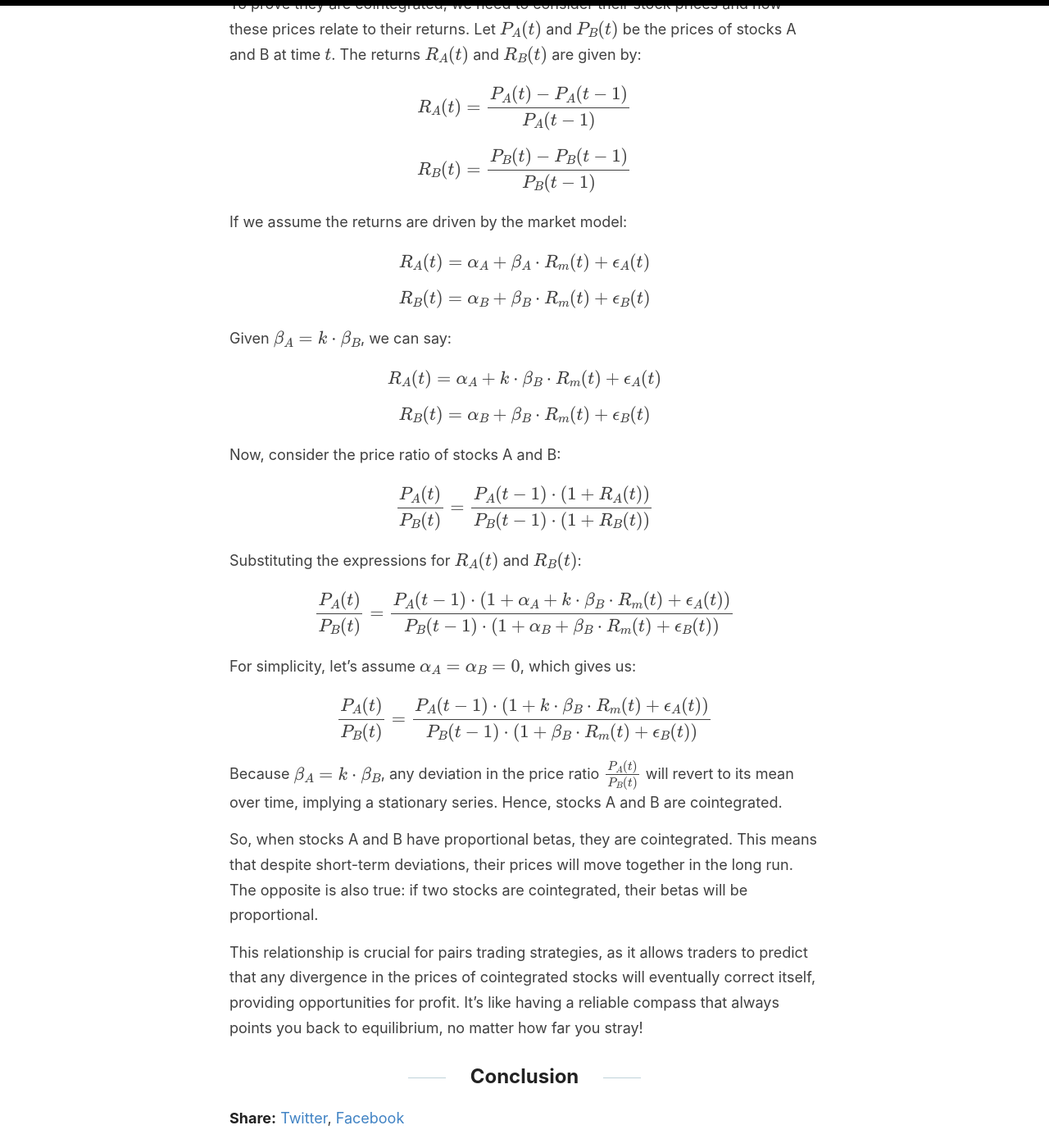
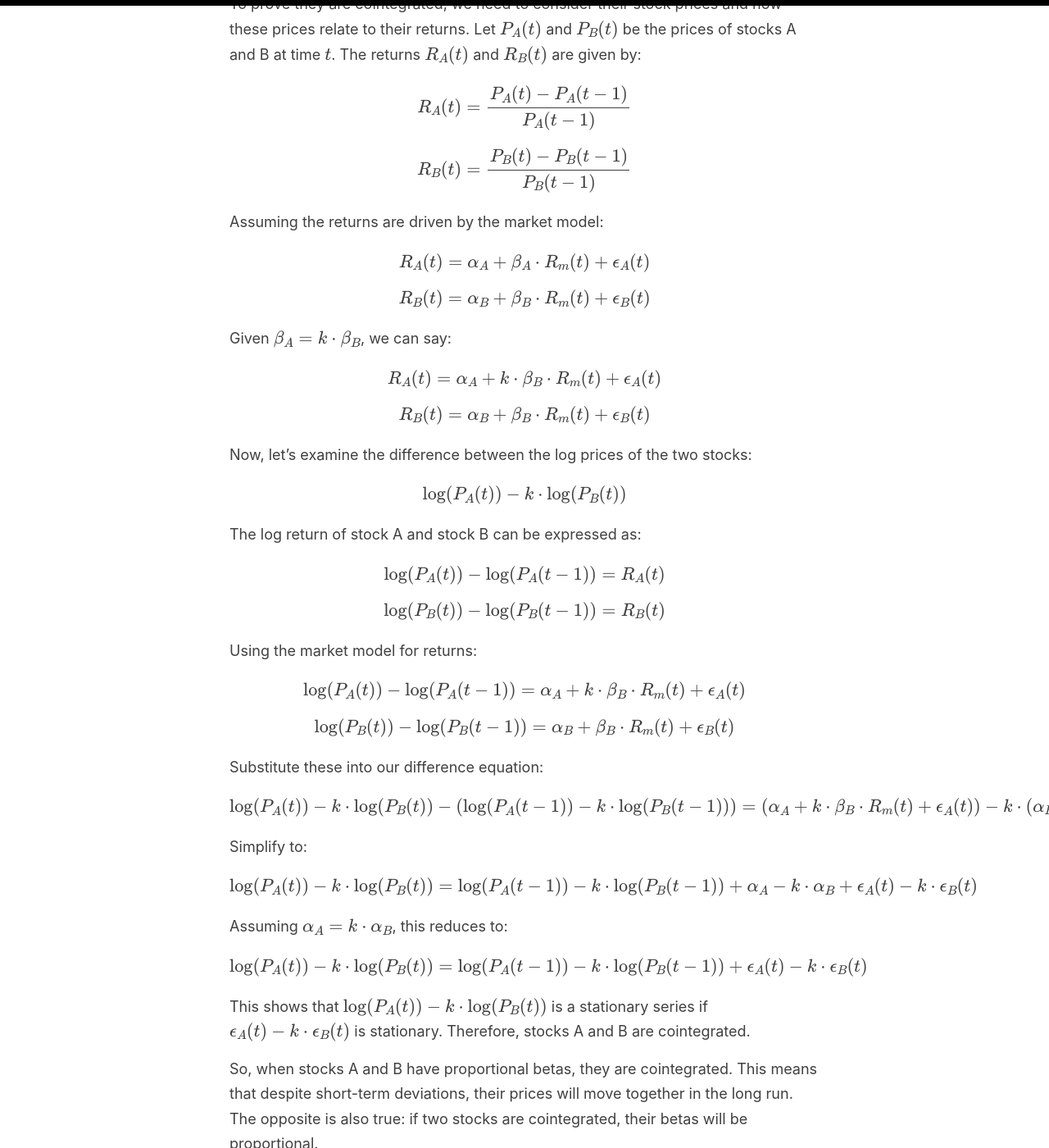
Before and after one commit to Zaltarba/blog, a Jekyll site: the page built from _posts/2024-06-23-PairsTrading-2.md, in a window 1280 px wide and 1400 px high, scrolled down 2221 px. Shown: the whole window at 82% size. Built offline with Jekyll 4.4.1, drawn with Linux system fonts in a browser that asks for light colours; formulas are drawn with MathJax 3.

Commit message:
Update 2024-06-23-PairsTrading-2.md

```diff
--- a/_posts/2024-06-23-PairsTrading-2.md
+++ b/_posts/2024-06-23-PairsTrading-2.md
@@ -72,7 +72,7 @@ $$
 R_B(t) = \frac{P_B(t) - P_B(t-1)}{P_B(t-1)}
 $$
 
-If we assume the returns are driven by the market model:
+Assuming the returns are driven by the market model:
 
 $$
 R_A(t) = \alpha_A + \beta_A \cdot R_m(t) + \epsilon_A(t)
@@ -92,25 +92,51 @@ $$
 R_B(t) = \alpha_B + \beta_B \cdot R_m(t) + \epsilon_B(t)
 $$
 
-Now, consider the price ratio of stocks A and B:
+Now, let's examine the difference between the log prices of the two stocks:
 
 $$
-\frac{P_A(t)}{P_B(t)} = \frac{P_A(t-1) \cdot (1 + R_A(t))}{P_B(t-1) \cdot (1 + R_B(t))}
+\log(P_A(t)) - k \cdot \log(P_B(t))
 $$
 
-Substituting the expressions for $R_A(t)$ and $R_B(t)$:
+The log return of stock A and stock B can be expressed as:
 
 $$
-\frac{P_A(t)}{P_B(t)} = \frac{P_A(t-1) \cdot \left(1 + \alpha_A + k \cdot \beta_B \cdot R_m(t) + \epsilon_A(t)\right)}{P_B(t-1) \cdot \left(1 + \alpha_B + \beta_B \cdot R_m(t) + \epsilon_B(t)\right)}
+\log(P_A(t)) - \log(P_A(t-1)) = R_A(t)
 $$
 
-For simplicity, let's assume $\alpha_A = \alpha_B = 0$, which gives us:
+$$
+\log(P_B(t)) - \log(P_B(t-1)) = R_B(t)
+$$
+
+Using the market model for returns:
 
 $$
-\frac{P_A(t)}{P_B(t)} = \frac{P_A(t-1) \cdot \left(1 + k \cdot \beta_B \cdot R_m(t) + \epsilon_A(t)\right)}{P_B(t-1) \cdot \left(1 + \beta_B \cdot R_m(t) + \epsilon_B(t)\right)}
+\log(P_A(t)) - \log(P_A(t-1)) = \alpha_A + k \cdot \beta_B \cdot R_m(t) + \epsilon_A(t)
 $$
 
-Because $\beta_A = k \cdot \beta_B$, any deviation in the price ratio $\frac{P_A(t)}{P_B(t)}$ will revert to its mean over time, implying a stationary series. Hence, stocks A and B are cointegrated.
+$$
+\log(P_B(t)) - \log(P_B(t-1)) = \alpha_B + \beta_B \cdot R_m(t) + \epsilon_B(t)
+$$
+
+Substitute these into our difference equation:
+
+$$
+\log(P_A(t)) - k \cdot \log(P_B(t)) - \left( \log(P_A(t-1)) - k \cdot \log(P_B(t-1)) \right) = \left( \alpha_A + k \cdot \beta_B \cdot R_m(t) + \epsilon_A(t) \right) - k \cdot \left( \alpha_B + \beta_B \cdot R_m(t) + \epsilon_B(t) \right)
+$$
+
+Simplify to:
+
+$$
+\log(P_A(t)) - k \cdot \log(P_B(t)) = \log(P_A(t-1)) - k \cdot \log(P_B(t-1)) + \alpha_A - k \cdot \alpha_B + \epsilon_A(t) - k \cdot \epsilon_B(t)
+$$
+
+Assuming $\alpha_A = k \cdot \alpha_B$, this reduces to:
+
+$$
+\log(P_A(t)) - k \cdot \log(P_B(t)) = \log(P_A(t-1)) - k \cdot \log(P_B(t-1)) + \epsilon_A(t) - k \cdot \epsilon_B(t)
+$$
+
+This shows that $\log(P_A(t)) - k \cdot \log(P_B(t))$ is a stationary series if $\epsilon_A(t) - k \cdot \epsilon_B(t)$ is stationary. Therefore, stocks A and B are cointegrated.
 
 So, when stocks A and B have proportional betas, they are cointegrated. This means that despite short-term deviations, their prices will move together in the long run. The opposite is also true: if two stocks are cointegrated, their betas will be proportional.
 
```
